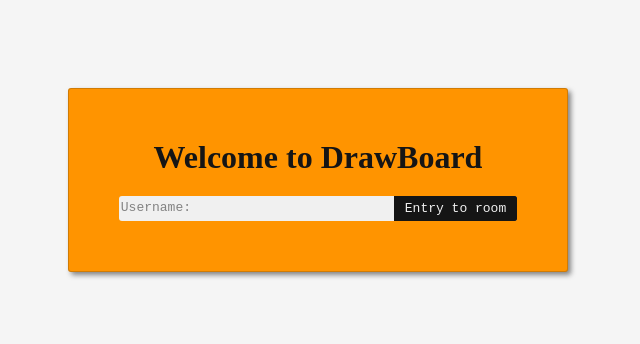
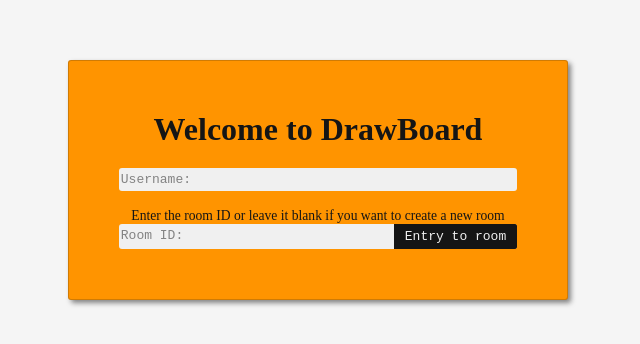
Before and after one commit to PotapenkoVadim/draw-board-frontend, a React app: page / in a window 1280 px wide. Shown: the part 220-564 px from the top of the page, without its empty margins (322-962 px from the left). Built offline with nearby package versions, Linux system fonts and the light colour scheme.

Commit message:
feat: entry logic has changed

```diff
--- a/src/components/entry/entry.jsx
+++ b/src/components/entry/entry.jsx
@@ -1,14 +1,51 @@
-import React from 'react';
+import React, { useState } from 'react';
+import { useNavigate } from 'react-router-dom';
 import ButtonField from '@/components/ui-kit/button-field/button-filed';
+import InputField from '@/components/ui-kit/input-field/input-field';
+import canvasState from '@/store/canvas';
 import styles from './entry.module.scss';
 
 export default function Entry() {
+  const navigate = useNavigate();
+  const [roomID, setRoomID] = useState(null);
+
+  const setUsername = (event) => {
+    canvasState.setUsername(event.target.value);
+  };
+
+  const handleChangeRoomID = (event) => {
+    setRoomID(event.target.value);
+  };
+
+  const goToRoom = () => {
+    if (canvasState.username) {
+      navigate(roomID ? `/${roomID}` : `/f${(+new Date()).toString(16)}`);
+    }
+  };
+
   return (
     <div className={styles['entry']}>
       <div className={styles['entry__container']}>
         <h1 className={styles['entry__title']}>Welcome to DrawBoard</h1>
 
-        <ButtonField />
+        <div className={styles['entry__username']}>
+          <InputField
+            className={styles['entry__username-field']}
+            onChange={setUsername}
+          />
+
+          <span className={styles['entry__username-label']}>Username:</span>
+        </div>
+
+        <span className={styles['entry__description']}>
+          Enter the room ID or leave it blank if you want to create a new room
+        </span>
+
+        <ButtonField
+          label="Room ID:"
+          handleClick={goToRoom}
+          handleChange={handleChangeRoomID}
+        />
       </div>
     </div>
   );
--- a/src/components/entry/entry.module.scss
+++ b/src/components/entry/entry.module.scss
@@ -8,4 +8,11 @@
   &__link { color: $black; transition: all 0.15s ease-out;
     &:hover { color: $white; }
   }
+
+  &__username { background-color: $white; margin-bottom: 15px; padding: 4px 0; border-radius: 3px; position: relative;
+    &-field { border: none; outline: none; background-color: inherit; padding-left: 70px; }
+    &-label { position: absolute; top: 4px; left: 2px; color: rgba($black, 0.5); font-family: monospace; }
+  }
+
+  &__description { color: $black; font-size: 0.85rem; }
 }
--- a/src/components/ui-kit/button-field/button-field.module.scss
+++ b/src/components/ui-kit/button-field/button-field.module.scss
@@ -5,7 +5,7 @@
 
   &__input { flex: 3; border: none; outline: none; background-color: inherit; padding: 4px 8px; padding-left: 70px; }
   &__button { flex: 1; border: 1px solid $black; padding: 4px 10px; background-color: $black; color: $white; font-family: monospace;
-    text-decoration: none;
+    text-decoration: none; cursor: pointer; user-select: none;
   }
 
   &__label { position: absolute; top: 4px; left: 2px; color: rgba($black, 0.5); font-family: monospace; }
--- a/src/components/ui-kit/button-field/button-filed.jsx
+++ b/src/components/ui-kit/button-field/button-filed.jsx
@@ -1,14 +1,8 @@
 import React from 'react';
-import { NavLink } from 'react-router-dom';
-import canvasState from '@/store/canvas';
 import InputField from '@/components/ui-kit/input-field/input-field';
 import styles from './button-field.module.scss';
 
-export default function ButtonField() {
-  const handleChange = (event) => {
-    canvasState.setUsername(event.target.value);
-  };
-
+export default function ButtonField({ label, handleChange, handleClick }) {
   return (
     <div className={styles['button-field']}>
       <InputField
@@ -16,14 +10,11 @@ export default function ButtonField() {
         className={styles['button-field__input']}
       />
 
-      <NavLink
-        className={styles['button-field__button']}
-        to={`f${(+new Date()).toString(16)}`}
-      >
+      <span onClick={handleClick} className={styles['button-field__button']}>
         Entry to room
-      </NavLink>
+      </span>
 
-      <span className={styles['button-field__label']}>Username:</span>
+      <span className={styles['button-field__label']}>{label}</span>
     </div>
   );
 }
```
